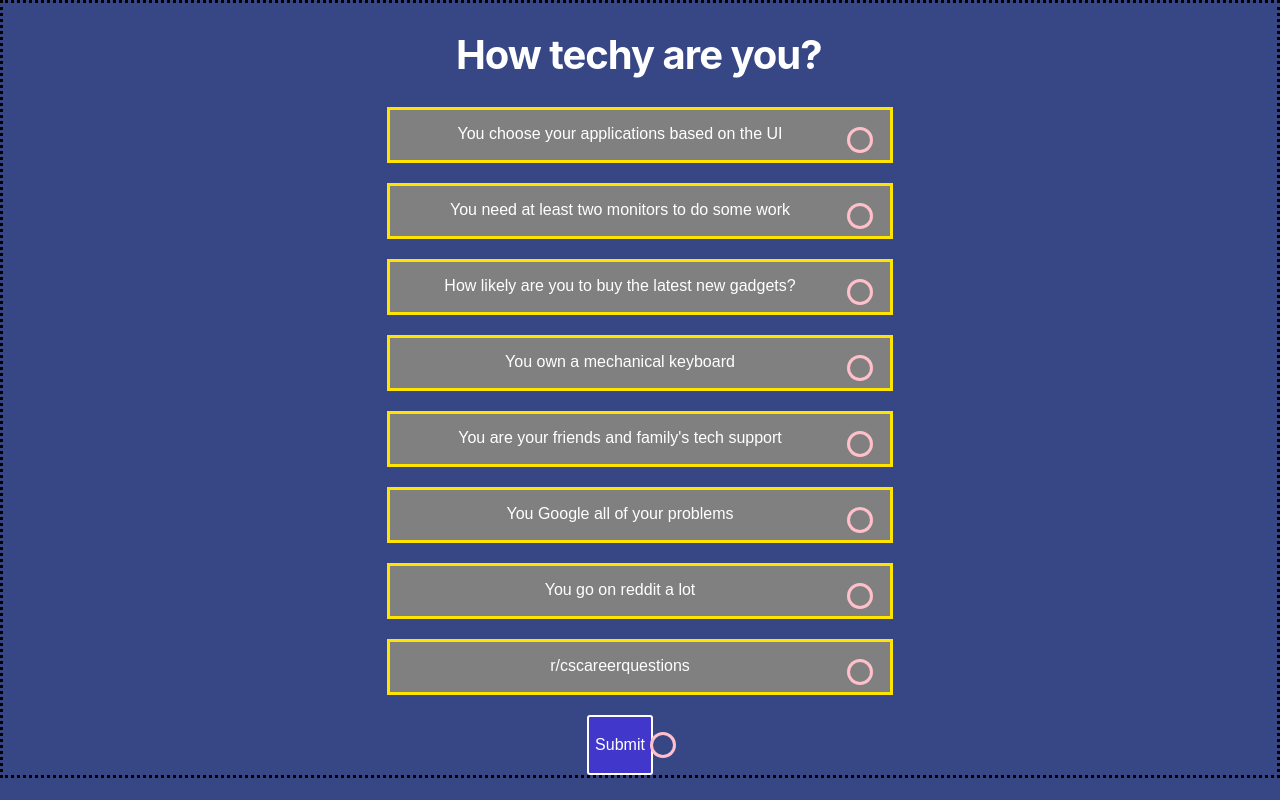
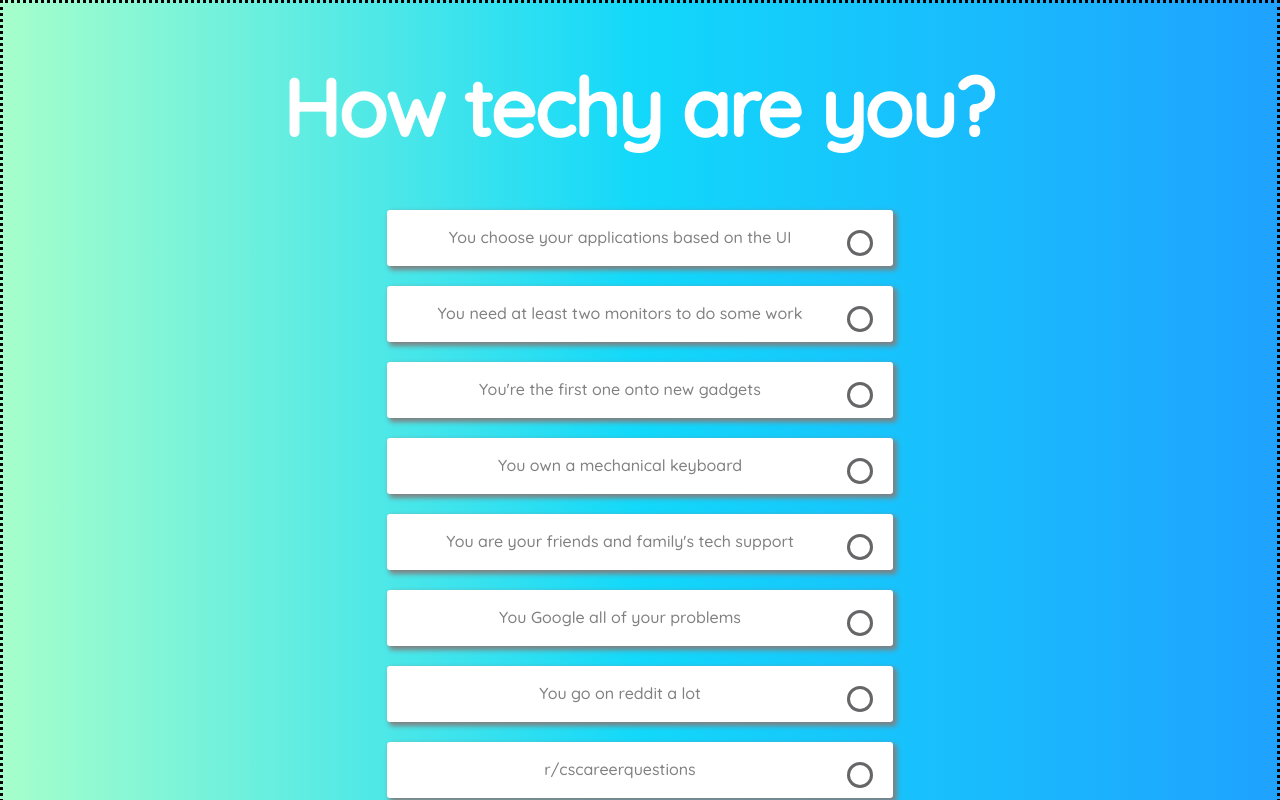
Before and after one commit to aprilxyc/how-techy-are-you, a React (Create React App) app: page / in a window 1280 px wide. Both pictures are taken after a click on the button "Start". Shown: the top 800 px of the page. Built offline with nearby package versions, Linux system fonts and the light colour scheme.

Commit message:
moved constants, styled quiz page

```diff
--- a/package.json
+++ b/package.json
@@ -3,11 +3,15 @@
   "version": "0.1.0",
   "private": true,
   "dependencies": {
+    "@fortawesome/fontawesome-svg-core": "^1.2.29",
+    "@fortawesome/free-solid-svg-icons": "^5.13.1",
+    "@fortawesome/react-fontawesome": "^0.1.11",
     "@testing-library/jest-dom": "^4.2.4",
     "@testing-library/react": "^9.5.0",
     "@testing-library/user-event": "^7.2.1",
     "react": "^16.13.1",
     "react-dom": "^16.13.1",
+    "react-router-dom": "^5.2.0",
     "react-scripts": "3.4.1",
     "react-transition-group": "^4.4.1",
     "styled-components": "^5.1.1"
--- a/public/index.html
+++ b/public/index.html
@@ -6,30 +6,12 @@
     <script src="https://use.fontawesome.com/be2f8be009.js"></script>
     <script src="https://kit.fontawesome.com/78b2c2d923.js" crossorigin="anonymous"></script>
     <meta name="theme-color" content="#000000" />
-    <link href="https://fonts.googleapis.com/css2?family=Space+Mono&display=swap" rel="stylesheet">
-    <!--
-      Notice the use of %PUBLIC_URL% in the tags above.
-      It will be replaced with the URL of the `public` folder during the build.
-      Only files inside the `public` folder can be referenced from the HTML.
+    <link href="https://fonts.googleapis.com/css2?family=Montserrat:ital,wght@1,500&family=Quicksand:wght@500&display=swap" rel="stylesheet">
 
-      Unlike "/favicon.ico" or "favicon.ico", "%PUBLIC_URL%/favicon.ico" will
-      work correctly both with client-side routing and a non-root public URL.
-      Learn how to configure a non-root public URL by running `npm run build`.
-    -->
-    <title>React App</title>
+    <title>How tech are you?</title>
   </head>
   <body>
     <noscript>You need to enable JavaScript to run this app.</noscript>
     <div id="root"></div>
-    <!--
-      This HTML file is a template.
-      If you open it directly in the browser, you will see an empty page.
-
-      You can add webfonts, meta tags, or analytics to this file.
-      The build step will place the bundled scripts into the <body> tag.
-
-      To begin the development, run `npm start` or `yarn start`.
-      To create a production bundle, use `npm run build` or `yarn build`.
-    -->
   </body>
 </html>
--- a/src/App.css
+++ b/src/App.css
@@ -1,5 +1,8 @@
 body {
-  background-color: #374785;
+	background: #1FA2FF;                                                       /* fallback for old browsers */
+	background: -webkit-linear-gradient(to right, #A6FFCB, #12D8FA, #1FA2FF);  /* Chrome 10-25, Safari 5.1-6 */
+	background: linear-gradient(to right, #A6FFCB, #12D8FA, #1FA2FF);          /* W3C, IE 10+/ Edge, Firefox 16+, Chrome 26+, Opera 12+, Safari 7+ */
+			  /* W3C, IE 10+/ Edge, Firefox 16+, Chrome 26+, Opera 12+, Safari 7+ */
 }
 
 /*
--- a/src/components/Checkbox/index.js
+++ b/src/components/Checkbox/index.js
@@ -23,7 +23,7 @@ const StyledCheckbox = styled.div`
 width         : 20px;
 height        : 20px;
 border-radius : 20px;
-box-shadow    : 0 0 0 3px pink;
+box-shadow    : 0 0 0 3px #666668;
 transition    : all 200ms;
 vertical-align: middle;
 
--- a/src/components/QuizCard/index.js
+++ b/src/components/QuizCard/index.js
@@ -13,8 +13,14 @@ class QuizCard extends Component {
     }
 
     handleCheck() {
+        console.log("start state: ", this.state.checked);
         this.setState({ checked: !this.state.checked }, () => {
-            console.log("this is the value: ", this.state.checked)
+            // replace with ternary operator
+            if(this.state.checked) {
+                this.props.incrementCount();
+            } else {
+                this.props.decrementCount();
+            }
         });
     }
 
--- a/src/components/QuizPage/index.js
+++ b/src/components/QuizPage/index.js
@@ -4,27 +4,36 @@ import QuizCard from '../QuizCard/index';
 // styled components
 import { PageHeader } from '../../utils/Cards';
 import { Grid, Row, Col } from '../../utils/FlexComponents';
-import { SubmitButton } from '../../utils/Button';
-import Checkbox from '../Checkbox/index';
+import SubmitButton from '../SubmitButton/index';
 
-const quizQuestions = [
-    "You choose your applications based on the UI",
-    "You need at least two monitors to do some work",
-    "How likely are you to buy the latest new gadgets?",
-    "You own a mechanical keyboard",
-    "You are your friends and family's tech support",
-    "You Google all of your problems",
-    "You go on reddit a lot",
-    "r/cscareerquestions"
-]
+// constants
+import { quizQuestions } from '../../utils/consts/consts';
+
+
+// stores the total points
+let pointCounter = 0;
 
 class QuizPage extends Component {
+
+    incrementCounter = () => {
+        pointCounter += 1
+        console.log("incremented: ", pointCounter);
+    }
+
+    decrementCounter = () => {
+        pointCounter -= 1
+        console.log("decremented: ", pointCounter);
+    }
+
     render() {
         const questionList = quizQuestions.map((question) => {
             return (
                 <Row>
                     <Col size={12}>
-                        <QuizCard text={question}/>
+                        <QuizCard
+                            text           = {question}
+                            incrementCount = {this.incrementCounter}
+                            decrementCount = {this.decrementCounter}/>
                     </Col>
                 </Row>
             )
@@ -42,9 +51,7 @@ class QuizPage extends Component {
                     <SubmitButton>
                        Submit
                    </SubmitButton>
-                   <Checkbox />
                 </Row>
-
             </Grid>
         )
     }
--- /dev/null
+++ b/src/components/SubmitButton/index.js
@@ -0,0 +1,34 @@
+import React, { Component } from 'react';
+import styled from 'styled-components';
+
+export const Button = styled.button`
+  top          : 60%;
+  left         : 40%;
+  background   : #4137cb;
+  font-size    : 1em;
+  border       : 2px solid;
+  border-radius: 3px;
+  color        : #ffffff;
+`;
+
+
+class SubmitButton extends Component {
+
+  handleClick = () => {
+    // render result page when clicked
+    console.log("this was clicked!")
+  }
+
+    render() {
+        return (
+
+          <Button onClick={() => this.handleClick()}>
+            Submit
+          </Button>
+
+        )
+
+    }
+}
+
+export default SubmitButton;
--- a/src/utils/Button.js
+++ b/src/utils/Button.js
@@ -1,14 +1,4 @@
 import styled from 'styled-components';
-
-export const SubmitButton = styled.button`
-  top          : 60%;
-  left         : 40%;
-  background   : #4137cb;
-  font-size    : 1em;
-  border       : 2px solid;
-  border-radius: 3px;
-  color        : #ffffff;
-`;
 
 export const StartButton = styled.button`
   position     : absolute;
--- a/src/utils/Cards.js
+++ b/src/utils/Cards.js
@@ -10,27 +10,34 @@ export const IntroCard = styled.div`
     background-color: #F76C6C;
 `;
 
+
 export const QuizLabel = styled.div`
+    font-family     : 'Quicksand', sans-serif;
+    box-shadow      : 3px 3px 5px 1px;
+    border-radius   : 3px;
     width           : 500px;
     height          : 50px;
     text-align      : left;
-  border          : 3px solid #FFE400;
-  color           : #FFFFFF;
+    border          : 3px solid #FFFFFF;
+    color           : #808080;
     z-index         : 2;
     transition      : color 200ms ease-in;
     overflow        : hidden;
-  background-color: #808080;
+    background-color: #FFFFFF;
     line-height     : 3rem;
     text-align      : center;
-  font-family     : 'Fira Sans', sans-serif;
     margin-bottom   : 20px;
+
+    &:hover {
+        transform: translateY(-3px)
+     }
 
       ${({ checked }) => checked && css`
        {
         width     : 500px;
         height    : 50px;
-        border    : 3px solid #2ecc71;
-        background: transparent;
+        border    : 3px solid #FFFFFF;
+        background: #1ab8fd;
         color     : #FFFFFF;
       }
       `
@@ -38,8 +45,9 @@ export const QuizLabel = styled.div`
 `;
 
 export const PageHeader = styled.h1`
+  font-family   : 'Quicksand', sans-serif;
   color         : #FFFFFF;
-  font-size     : 2.5em;
+  font-size     : 5em;
   letter-spacing: -.025em;
   line-height   : 1.25;
   margin-left   : -.0625em;
--- /dev/null
+++ b/src/utils/consts/consts.js
@@ -0,0 +1,13 @@
+export const quizQuestions = [
+    "You choose your applications based on the UI",
+    "You need at least two monitors to do some work",
+    "You're the first one onto new gadgets",
+    "You own a mechanical keyboard",
+    "You are your friends and family's tech support",
+    "You Google all of your problems",
+    "You go on reddit a lot",
+    "r/cscareerquestions",
+    "You really enjoy customising everything",
+    "Have you tried turning it off and then turning it back on?",
+    "Hang on, let me hate on things that I do not use"
+]
```
Also changed, not shown: src/components/Result/index.js (added), 1 other file (tests, documents, lock files or other folders). Lines whose indentation alone changed are shown as unchanged.
